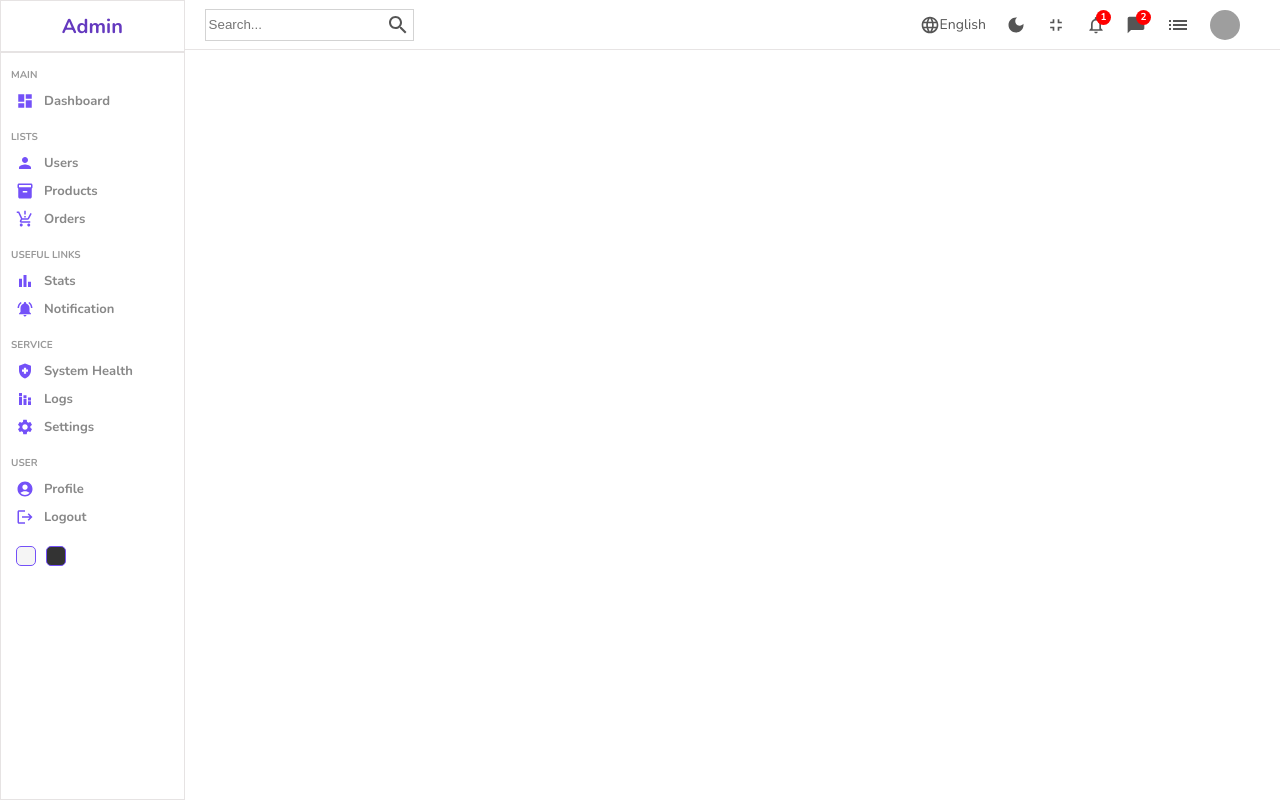
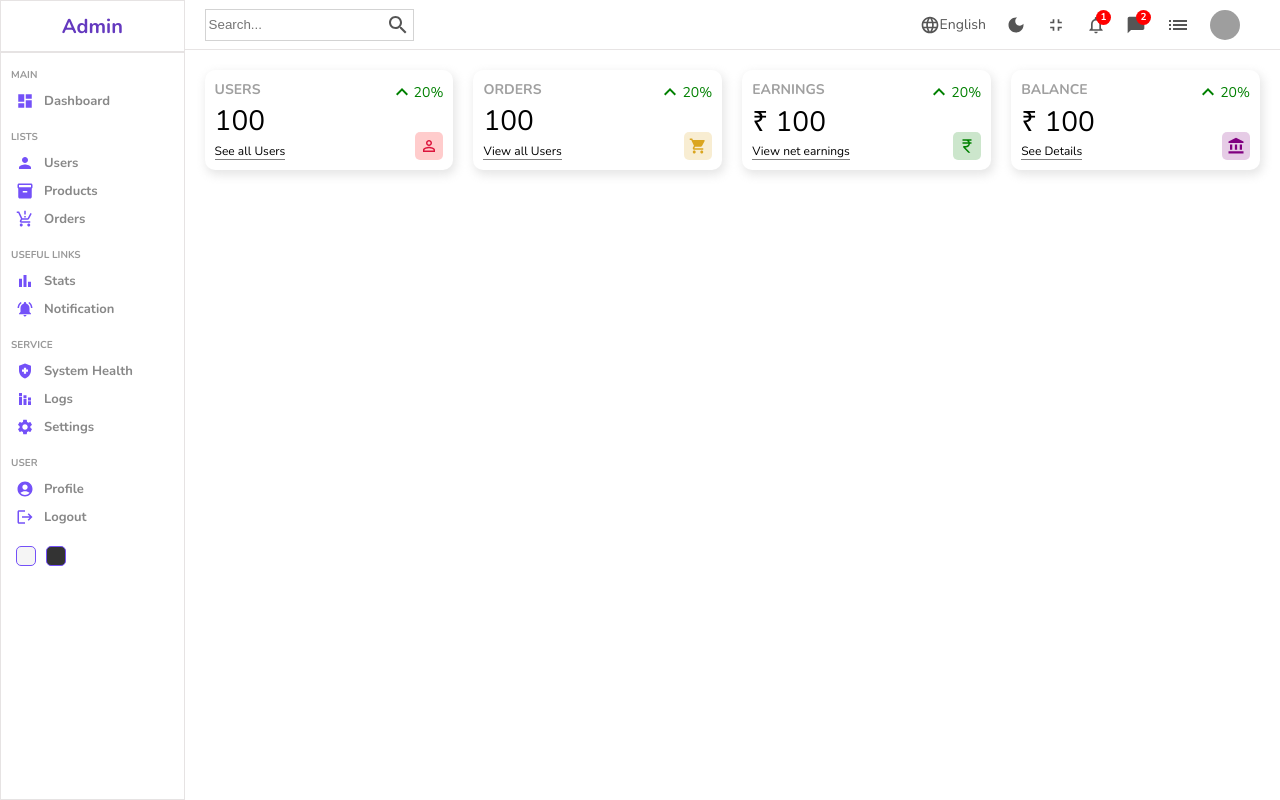
Before and after one commit to imsikun/admin_panel, a React (Create React App) app: page / in a window 1280 px wide. Built offline with nearby package versions, Linux system fonts and the light colour scheme; grey boxes are pictures that could not be loaded.

Commit message:
added the card

```diff
--- /dev/null
+++ b/src/components/widgets/Widgets.jsx
@@ -0,0 +1,98 @@
+import './widgets.scss';
+import KeyboardArrowUpIcon from '@mui/icons-material/KeyboardArrowUp';
+import PersonOutlineIcon from '@mui/icons-material/PersonOutline';
+import ShoppingCartIcon from '@mui/icons-material/ShoppingCart';
+import CurrencyRupeeIcon from '@mui/icons-material/CurrencyRupee';
+import AccountBalanceIcon from '@mui/icons-material/AccountBalance';
+const Widgets = ({ type }) => {
+  let data;
+
+  //temporary amount
+  const amount = 100;
+  const percentage = 20;
+
+  switch (type) {
+    case 'user':
+      data = {
+        title: 'USERS',
+        isMoney: false,
+        link: 'See all Users',
+        icon: (
+          <PersonOutlineIcon
+            className='icon'
+            style={{ color: 'crimson', backgroundColor: 'rgba(255,0,0,0.2)' }}
+          />
+        ),
+      };
+      break;
+    case 'order':
+      data = {
+        title: 'ORDERS',
+        isMoney: false,
+        link: 'View all Users',
+        icon: (
+          <ShoppingCartIcon
+            className='icon'
+            style={{
+              color: 'goldenrod',
+              backgroundColor: 'rgba(218, 165, 32, 0.2)',
+            }}
+          />
+        ),
+      };
+      break;
+    case 'earnings':
+      data = {
+        title: 'EARNINGS',
+        isMoney: true,
+        link: 'View net earnings',
+        icon: (
+          <CurrencyRupeeIcon
+            className='icon'
+            style={{ backgroundColor: 'rgba(0, 128, 0, 0.2)', color: 'green' }}
+          />
+        ),
+      };
+      break;
+    case 'balance':
+      data = {
+        title: 'BALANCE',
+        isMoney: true,
+        link: 'See Details',
+        icon: (
+          <AccountBalanceIcon
+            className='icon'
+            style={{
+              color: 'purple',
+              backgroundColor: 'rgba(128, 0, 128, 0.2)',
+            }}
+          />
+        ),
+      };
+      break;
+
+    default:
+      break;
+  }
+
+  return (
+    <div className='widget'>
+      <div className='left'>
+        <span className='title'>{data.title}</span>
+        <span className='counter'>
+          {data.isMoney && '₹'} {amount}
+        </span>
+        <span className='link'>{data.link}</span>
+      </div>
+      <div className='right'>
+        <div className='percentage positive'>
+          <KeyboardArrowUpIcon />
+          {percentage}%
+        </div>
+        {data.icon}
+      </div>
+    </div>
+  );
+};
+
+export default Widgets;
--- /dev/null
+++ b/src/components/widgets/widgets.scss
@@ -0,0 +1,50 @@
+.widget {
+  display: flex;
+  justify-content: space-between;
+  flex: 1;
+  padding: 10px;
+  -webkit-box-shadow: 2px 4px 10px 1px rgba(201, 201, 201, 0.47);
+  box-shadow: 2px 4px 10px 1px rgba(201, 201, 201, 0.47);
+  border-radius: 10px;
+  height: 100px;
+
+  .left,
+  .right {
+    display: flex;
+    flex-direction: column;
+    justify-content: space-between;
+
+    .title {
+      font-weight: bold;
+      font-size: 14px;
+      color: rgb(160, 160, 160);
+    }
+    .counter {
+      font-weight: 300;
+      font-size: 28px;
+    }
+    .link {
+      font-size: 12px;
+      border-bottom: 1px solid gray;
+      width: max-content;
+    }
+    .percentage {
+      display: flex;
+      align-items: center;
+      font-size: 14px;
+
+      &.positive {
+        color: green;
+      }
+      &.negative {
+        color: red;
+      }
+    }
+    .icon {
+      font-size: 28px;
+      padding: 5px;
+      border-radius: 5px;
+      align-self: flex-end;
+    }
+  }
+}
--- a/src/pages/home/Home.jsx
+++ b/src/pages/home/Home.jsx
@@ -1,13 +1,19 @@
 import './home.scss';
 import Sidebar from '../../components/sidebar/Sidebar';
 import Navbar from '../../components/navbar/Navbar';
+import Widgets from '../../components/widgets/Widgets';
 function Home() {
   return (
     <div className='home'>
       <Sidebar />
       <div className='homeContainer'>
         <Navbar />
-        <div className='widgets'></div>
+        <div className='widgets'>
+          <Widgets type='user' />
+          <Widgets type={'order'} />
+          <Widgets type={'earnings'} />
+          <Widgets type={'balance'} />
+        </div>
       </div>
     </div>
   );
--- a/src/pages/home/home.scss
+++ b/src/pages/home/home.scss
@@ -3,5 +3,11 @@
 
   .homeContainer {
     flex: 6;
+
+    .widgets {
+      display: flex;
+      padding: 20px;
+      gap: 20px;
+    }
   }
 }
```
